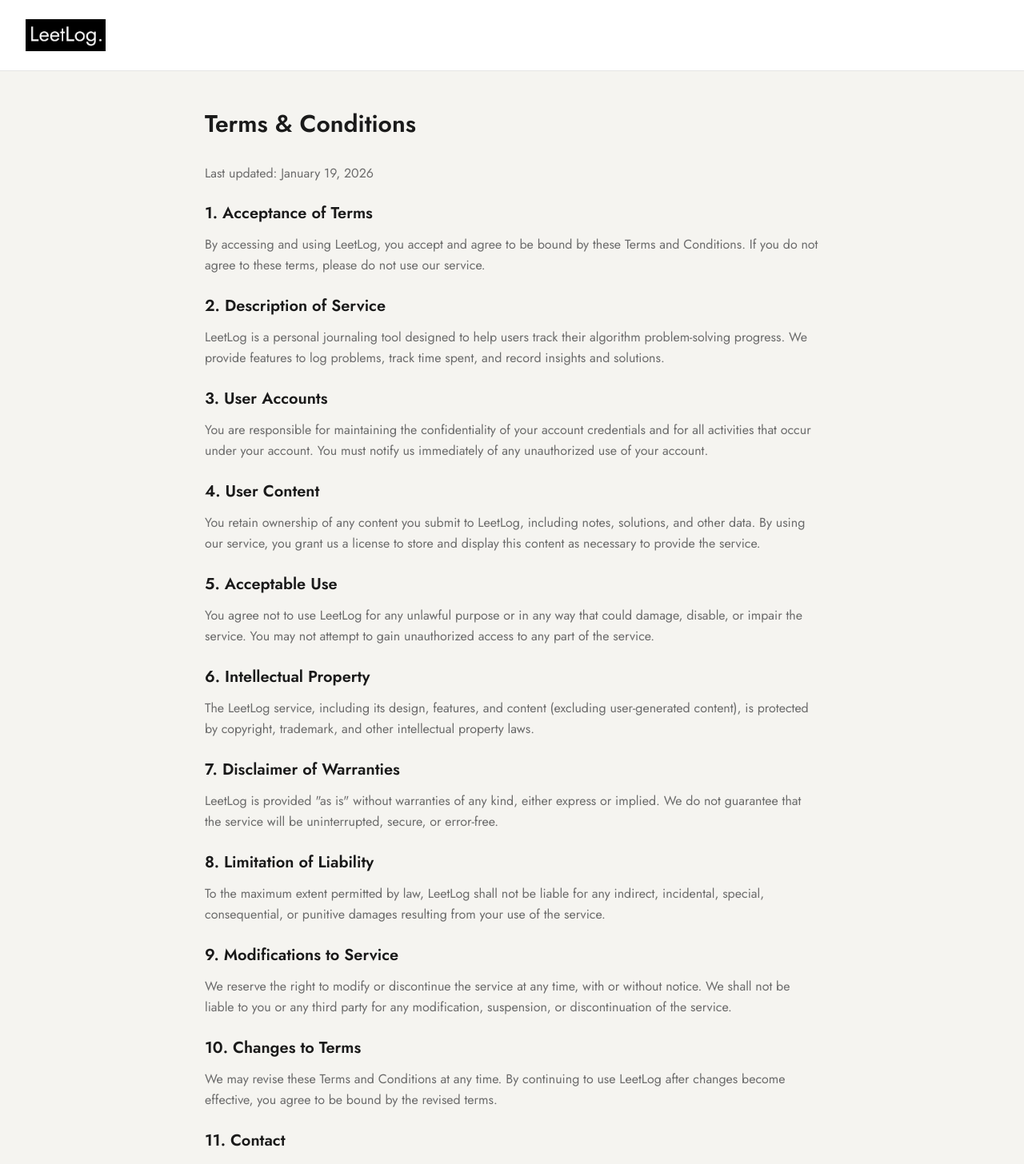
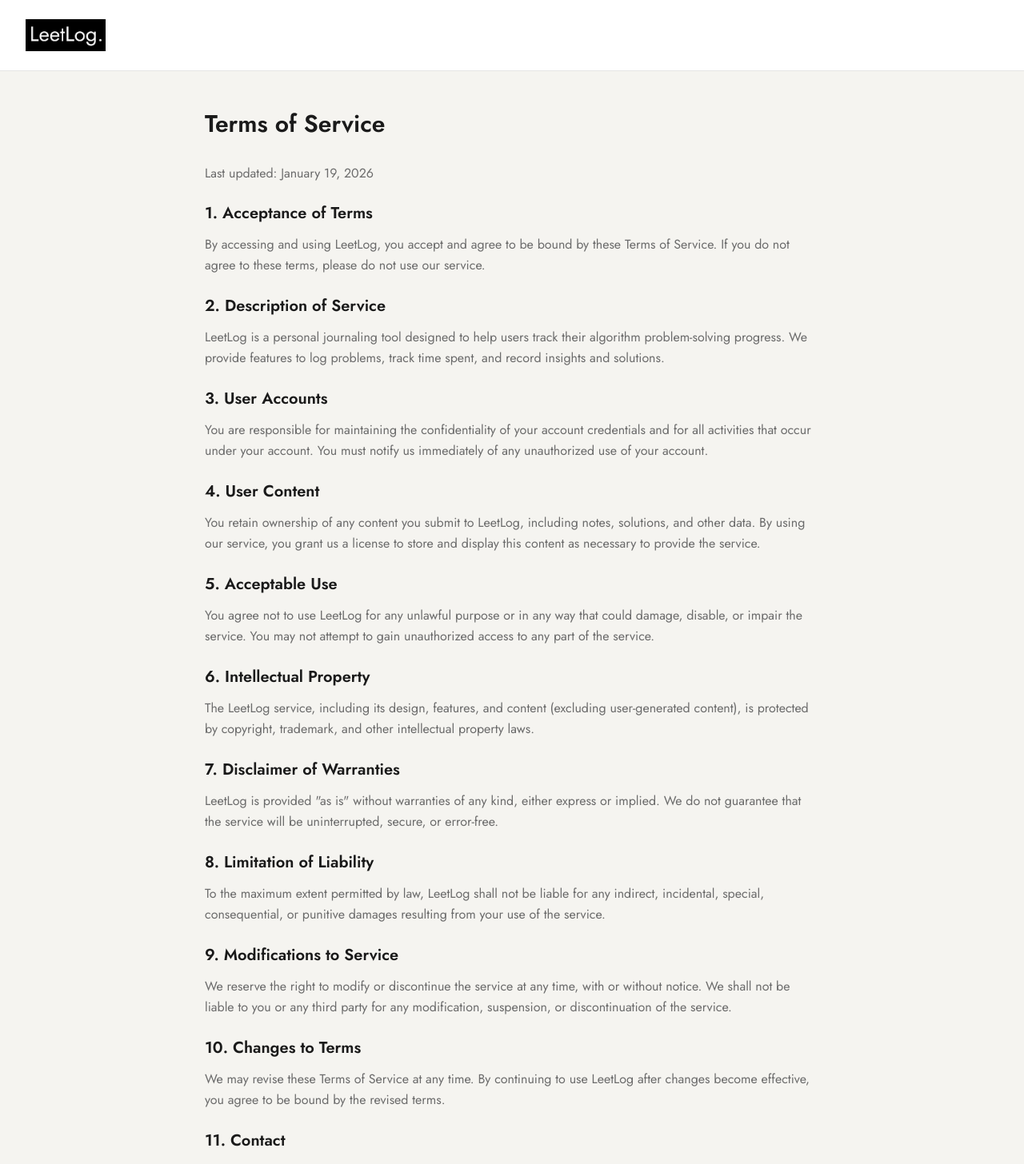
Before and after one commit to TelmenBay/leetlog, a Next.js app: page /terms in a window 1280 px wide. Shown: the top 1456 px of the page at 80% size. Built offline with nearby package versions, Linux system fonts and the light colour scheme.

Commit message:
privacy and terms adjustment

```diff
--- a/app/privacy/page.tsx
+++ b/app/privacy/page.tsx
@@ -54,7 +54,7 @@ export default function PrivacyPage() {
             <section className="space-y-3">
               <h2 className="text-xl font-semibold text-[#1A1A1A]">4. Third-Party Services</h2>
               <p className="text-[#6B6B6B] leading-relaxed">
-                We may use third-party services for authentication (such as GitHub OAuth) and analytics. These services have their own privacy policies governing the use of your information.
+                We may use third-party services for authentication (such as Google OAuth) and analytics. These services have their own privacy policies governing the use of your information.
               </p>
             </section>
 
--- a/app/terms/page.tsx
+++ b/app/terms/page.tsx
@@ -2,8 +2,8 @@ import Link from "next/link";
 import Image from "next/image";
 
 export const metadata = {
-  title: "Terms & Conditions | LeetLog",
-  description: "Terms and Conditions for LeetLog - Your personal journal for mastering algorithms.",
+  title: "Terms of Service | LeetLog",
+  description: "Terms of Service for LeetLog - Your personal journal for mastering algorithms.",
 };
 
 export default function TermsPage() {
@@ -24,7 +24,7 @@ export default function TermsPage() {
       <main className="flex-1 px-8 py-12">
         <div className="max-w-3xl mx-auto">
           <h1 className="text-3xl font-semibold text-[#1A1A1A] mb-8" style={{ fontFamily: 'var(--font-jost)' }}>
-            Terms & Conditions
+            Terms of Service
           </h1>
 
           <div className="prose prose-gray max-w-none space-y-6 text-[#1A1A1A]" style={{ fontFamily: 'var(--font-jost)' }}>
@@ -33,7 +33,7 @@ export default function TermsPage() {
             <section className="space-y-3">
               <h2 className="text-xl font-semibold text-[#1A1A1A]">1. Acceptance of Terms</h2>
               <p className="text-[#6B6B6B] leading-relaxed">
-                By accessing and using LeetLog, you accept and agree to be bound by these Terms and Conditions. If you do not agree to these terms, please do not use our service.
+                By accessing and using LeetLog, you accept and agree to be bound by these Terms of Service. If you do not agree to these terms, please do not use our service.
               </p>
             </section>
 
@@ -96,14 +96,14 @@ export default function TermsPage() {
             <section className="space-y-3">
               <h2 className="text-xl font-semibold text-[#1A1A1A]">10. Changes to Terms</h2>
               <p className="text-[#6B6B6B] leading-relaxed">
-                We may revise these Terms and Conditions at any time. By continuing to use LeetLog after changes become effective, you agree to be bound by the revised terms.
+                We may revise these Terms of Service at any time. By continuing to use LeetLog after changes become effective, you agree to be bound by the revised terms.
               </p>
             </section>
 
             <section className="space-y-3">
               <h2 className="text-xl font-semibold text-[#1A1A1A]">11. Contact</h2>
               <p className="text-[#6B6B6B] leading-relaxed">
-                If you have any questions about these Terms and Conditions, please contact us through our GitHub repository.
+                If you have any questions about these Terms of Service, please contact us through our GitHub repository.
               </p>
             </section>
           </div>
```
